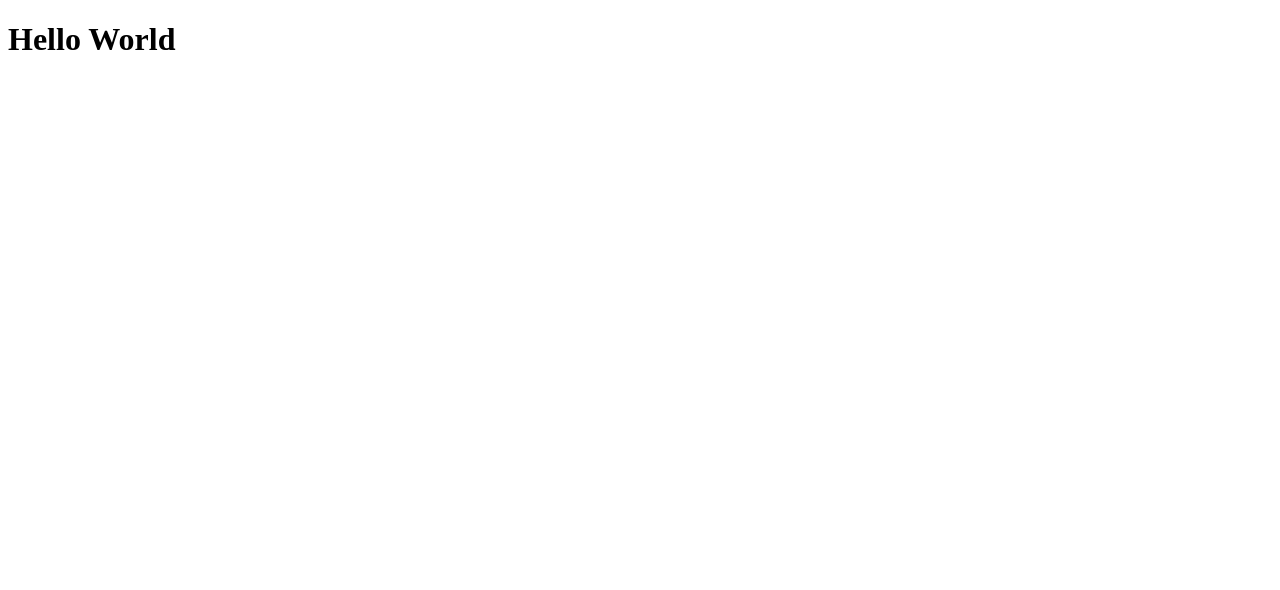
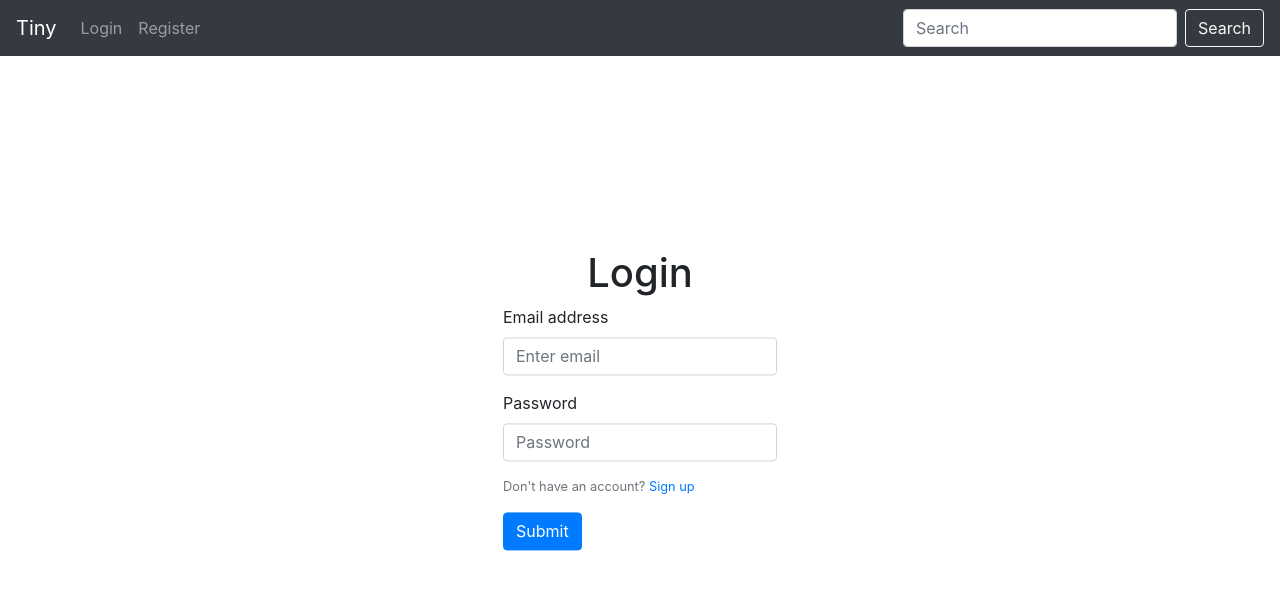
Before and after one commit to benjacoblee/tiny, a React (Create React App) app in the folder client/: page /login in a window 1280 px wide. Shown: the top 590 px of the page. Built offline with nearby package versions, Linux system fonts and the light colour scheme.

Commit message:
install react bootstrap, forms done

```diff
--- a/client/package.json
+++ b/client/package.json
@@ -7,8 +7,10 @@
     "@testing-library/react": "^9.3.2",
     "@testing-library/user-event": "^7.1.2",
     "axios": "^0.19.2",
+    "bootstrap": "^4.4.1",
     "moment": "^2.24.0",
     "react": "^16.13.1",
+    "react-bootstrap": "^1.0.1",
     "react-dom": "^16.13.1",
     "react-moment": "^0.9.7",
     "react-redux": "^7.2.0",
--- a/client/public/index.html
+++ b/client/public/index.html
@@ -12,7 +12,12 @@
     <link rel="apple-touch-icon" href="%PUBLIC_URL%/logo192.png" />
 
     <link rel="manifest" href="%PUBLIC_URL%/manifest.json" />
-
+    <link
+      rel="stylesheet"
+      href="https://maxcdn.bootstrapcdn.com/bootstrap/4.4.1/css/bootstrap.min.css"
+      integrity="sha384-Vkoo8x4CGsO3+Hhxv8T/Q5PaXtkKtu6ug5TOeNV6gBiFeWPGFN9MuhOf23Q9Ifjh"
+      crossorigin="anonymous"
+    />
     <title>React App</title>
   </head>
   <body>
--- /dev/null
+++ b/client/src/App.css
@@ -0,0 +1,14 @@
+/* .login-form {
+    right: 50%;
+    bottom: 50%;
+    transform: translate(50%,50%);
+    position: absolute;
+} */
+
+.login-form {
+  position: fixed;
+  top: 50%;
+  left: 50%;
+  /* bring your own prefixes */
+  transform: translate(-50%, -50%);
+}
--- a/client/src/App.js
+++ b/client/src/App.js
@@ -1,12 +1,24 @@
-import React from 'react';
-
+import React from "react";
+import { BrowserRouter as Router, Route, Switch } from "react-router-dom";
+import { Container } from "react-bootstrap";
+import Header from "./components/layout/Header";
+import Login from "./components/auth/Login";
+import Register from "./components/auth/Register";
+import "bootstrap/dist/css/bootstrap.min.css";
+import "./App.css"
 
 const App = () => {
   return (
-    <div className="App">
-      <h1>Hello World</h1>
-    </div>
+    <Router>
+      <div className="App">
+        <Header />
+        <Container>
+          <Route exact path="/login" component={Login} />
+          <Route exact path="/register" component={Register} />
+        </Container>
+      </div>
+    </Router>
   );
-}
+};
 
 export default App;
--- /dev/null
+++ b/client/src/components/auth/Login.js
@@ -0,0 +1,32 @@
+import React, { Fragment } from "react";
+import { Form, Button } from "react-bootstrap";
+import { Link } from "react-router-dom";
+
+const Login = () => {
+  return (
+    <Fragment>
+      <Form className="login-form">
+        <h1 className="text-center mb-2">Login</h1>
+        <Form.Group controlId="formBasicEmail">
+          <Form.Label>Email address</Form.Label>
+          <Form.Control type="email" placeholder="Enter email" />
+        </Form.Group>
+
+        <Form.Group controlId="formBasicPassword">
+          <Form.Label>Password</Form.Label>
+          <Form.Control type="password" placeholder="Password" />
+        </Form.Group>
+        <Form.Group>
+          <Form.Text className="text-muted">
+            Don't have an account? <Link to="/register">Sign up</Link>
+          </Form.Text>
+        </Form.Group>
+        <Button variant="primary" type="submit">
+          Submit
+        </Button>
+      </Form>
+    </Fragment>
+  );
+};
+
+export default Login;
--- /dev/null
+++ b/client/src/components/auth/Register.js
@@ -0,0 +1,32 @@
+import React, { Fragment } from "react";
+import { Form, Button } from "react-bootstrap";
+import { Link } from "react-router-dom";
+
+const Register = () => {
+  return (
+    <Fragment>
+      <Form className="login-form">
+        <h1 className="text-center mb-2">Register</h1>
+        <Form.Group controlId="formBasicEmail">
+          <Form.Label>Email address</Form.Label>
+          <Form.Control type="email" placeholder="Enter email" />
+        </Form.Group>
+
+        <Form.Group controlId="formBasicPassword">
+          <Form.Label>Password</Form.Label>
+          <Form.Control type="password" placeholder="Password" />
+        </Form.Group>
+
+        <Form.Group controlId="formBasicPassword">
+          <Form.Label>Confirm Password</Form.Label>
+          <Form.Control type="password" placeholder="Password" />
+        </Form.Group>
+        <Button variant="primary" type="submit">
+          Submit
+        </Button>
+      </Form>
+    </Fragment>
+  );
+};
+
+export default Register;
--- /dev/null
+++ b/client/src/components/layout/Header.js
@@ -0,0 +1,47 @@
+import React from "react";
+import {
+  Navbar,
+  Nav,
+  NavDropdown,
+  Form,
+  FormControl,
+  Button
+} from "react-bootstrap";
+import { Link } from "react-router-dom";
+
+const Header = () => {
+  return (
+    <Navbar collapseOnSelect expand="lg" bg="dark" variant="dark">
+      <Navbar.Brand as={Link} to="/">Tiny</Navbar.Brand>
+      <Navbar.Toggle aria-controls="responsive-navbar-nav" />
+      <Navbar.Collapse id="responsive-navbar-nav">
+        <Nav className="mr-auto">
+          <Nav.Link as={Link} to="/login">
+            Login
+          </Nav.Link>
+          <Nav.Link as={Link} to="/register">
+            Register
+          </Nav.Link>
+          {/*<NavDropdown title="Dropdown" id="collasible-nav-dropdown">
+            <NavDropdown.Item href="#action/3.1">Action</NavDropdown.Item>
+            <NavDropdown.Item href="#action/3.2">
+              Another action
+            </NavDropdown.Item>
+            <NavDropdown.Item href="#action/3.3">Something</NavDropdown.Item>
+            <NavDropdown.Divider />
+            <NavDropdown.Item href="#action/3.4">
+              Separated link
+            </NavDropdown.Item>
+  </NavDropdown>*/}
+        </Nav>
+
+        <Form inline>
+          <FormControl type="text" placeholder="Search" className="mr-sm-2" />
+          <Button variant="outline-light">Search</Button>
+        </Form>
+      </Navbar.Collapse>
+    </Navbar>
+  );
+};
+
+export default Header;
```
Also changed, not shown: 1 other file (tests, documents, lock files or other folders).
